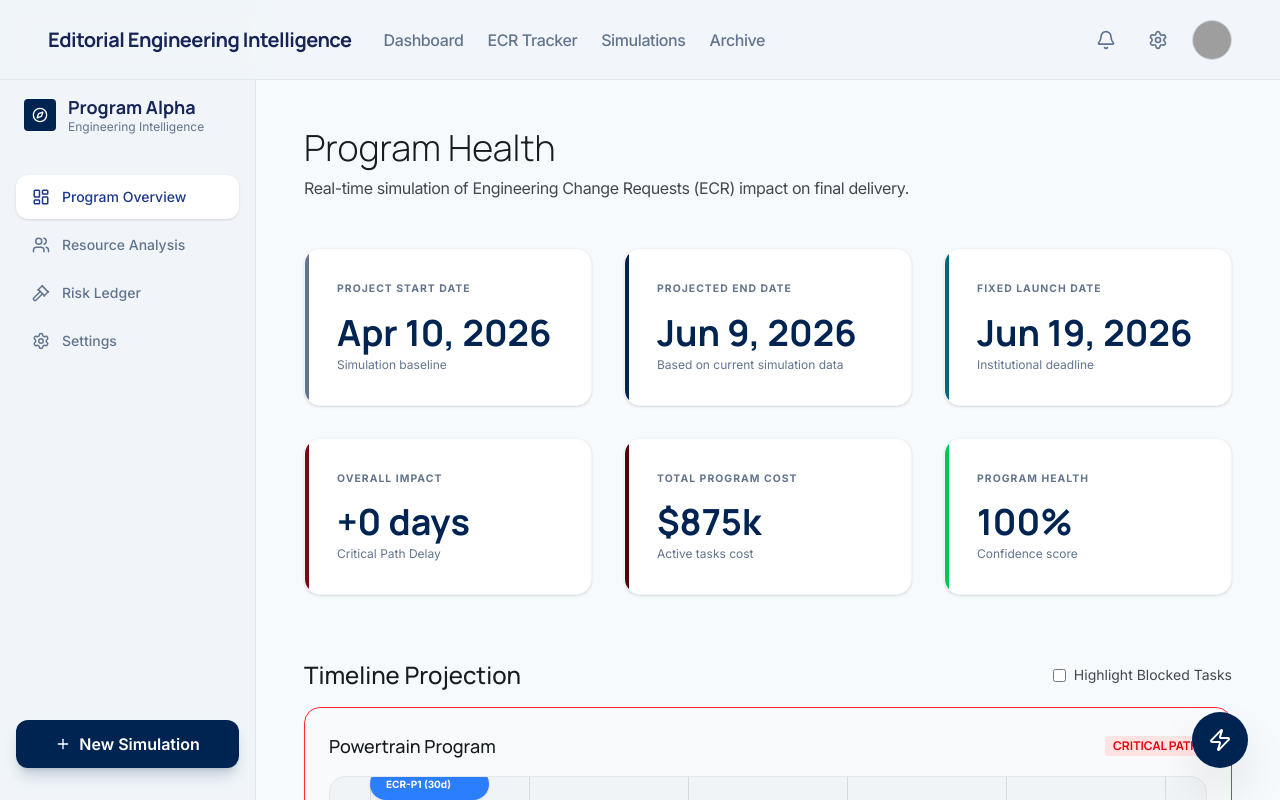
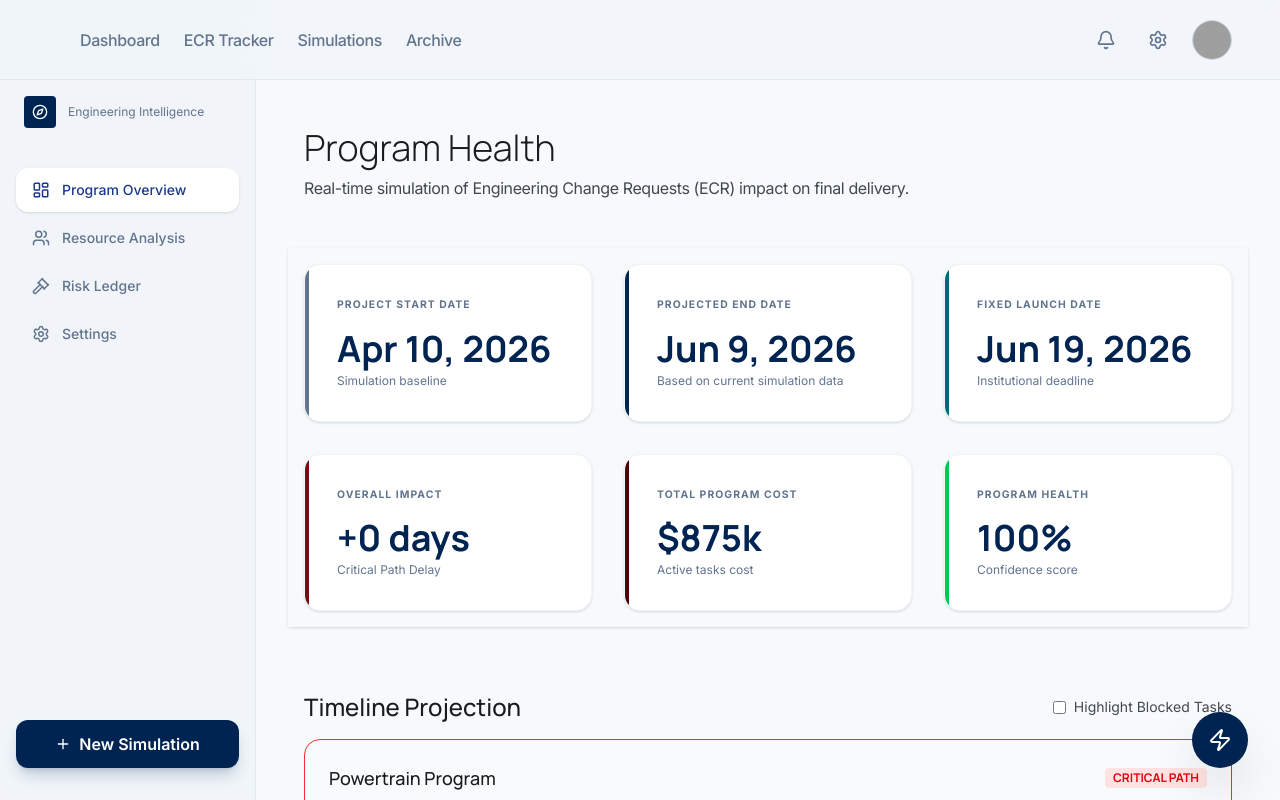
Before and after one commit to Rishabh1991mtu/editorial-engineering-intelligence, a React (Vite) app: page / in a window 1280 px wide. Shown: the top 800 px of the page. Built offline with nearby package versions, Linux system fonts and the light colour scheme; grey boxes are pictures that could not be loaded.

Commit message:
feat: make KPI panel sticky and remove header titles from sidebar and top bar

```diff
--- a/src/App.tsx
+++ b/src/App.tsx
@@ -123,7 +123,7 @@ export default function App() {
           </motion.div>
 
           {/* KPI Panel */}
-            <section className="grid grid-cols-1 md:grid-cols-3 gap-8 mb-16">
+            <section className="sticky top-0 z-20 grid grid-cols-1 md:grid-cols-3 gap-8 mb-16 bg-background py-4 shadow-sm -mx-4 px-4">
             <KPICard
               label="Project Start Date"
               value={new Date(projectStartDate).toLocaleDateString('en-US', { month: 'short', day: 'numeric', year: 'numeric' })}
--- a/src/components/Sidebar.tsx
+++ b/src/components/Sidebar.tsx
@@ -11,7 +11,7 @@ export default function Sidebar() {
             <Compass className="text-white w-4 h-4" />
           </div>
           <div>
-            <h2 className="font-headline text-lg font-bold text-blue-950 dark:text-white leading-tight">Program Alpha</h2>
+            <h2 className="font-headline text-lg font-bold text-blue-950 dark:text-white leading-tight"></h2>
             <p className="text-xs text-slate-500 font-body">Engineering Intelligence</p>
           </div>
         </div>
--- a/src/components/TopBar.tsx
+++ b/src/components/TopBar.tsx
@@ -5,7 +5,6 @@ export default function TopBar() {
     <header className="fixed top-0 left-0 right-0 h-20 bg-slate-100/80 dark:bg-slate-900/80 backdrop-blur-md border-b border-slate-200 dark:border-slate-800 z-50 px-12 flex justify-between items-center">
       <div className="flex items-center gap-8">
         <span className="text-xl font-bold tracking-tight text-blue-950 dark:text-white font-headline">
-          Editorial Engineering Intelligence
         </span>
         <nav className="hidden md:flex items-center gap-6 font-body tracking-tight">
           <NavLink label="Dashboard" />
```
